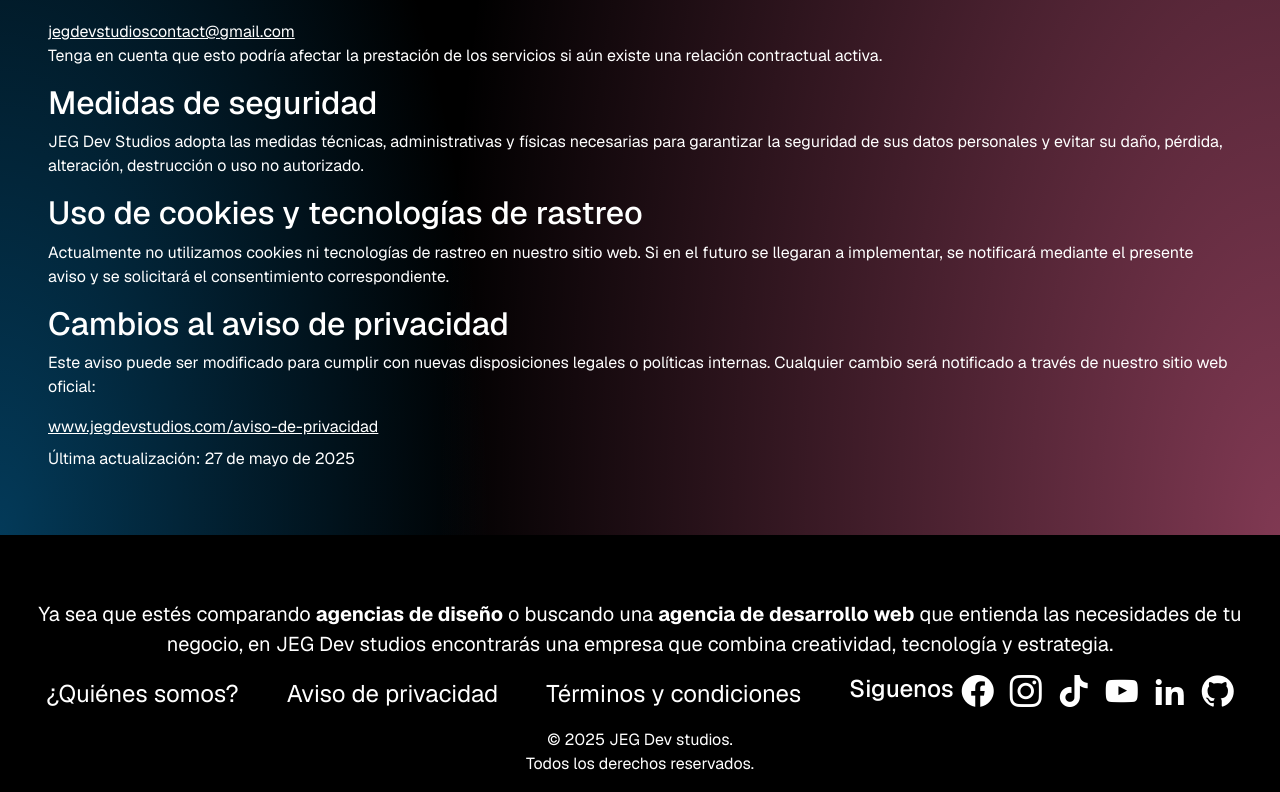
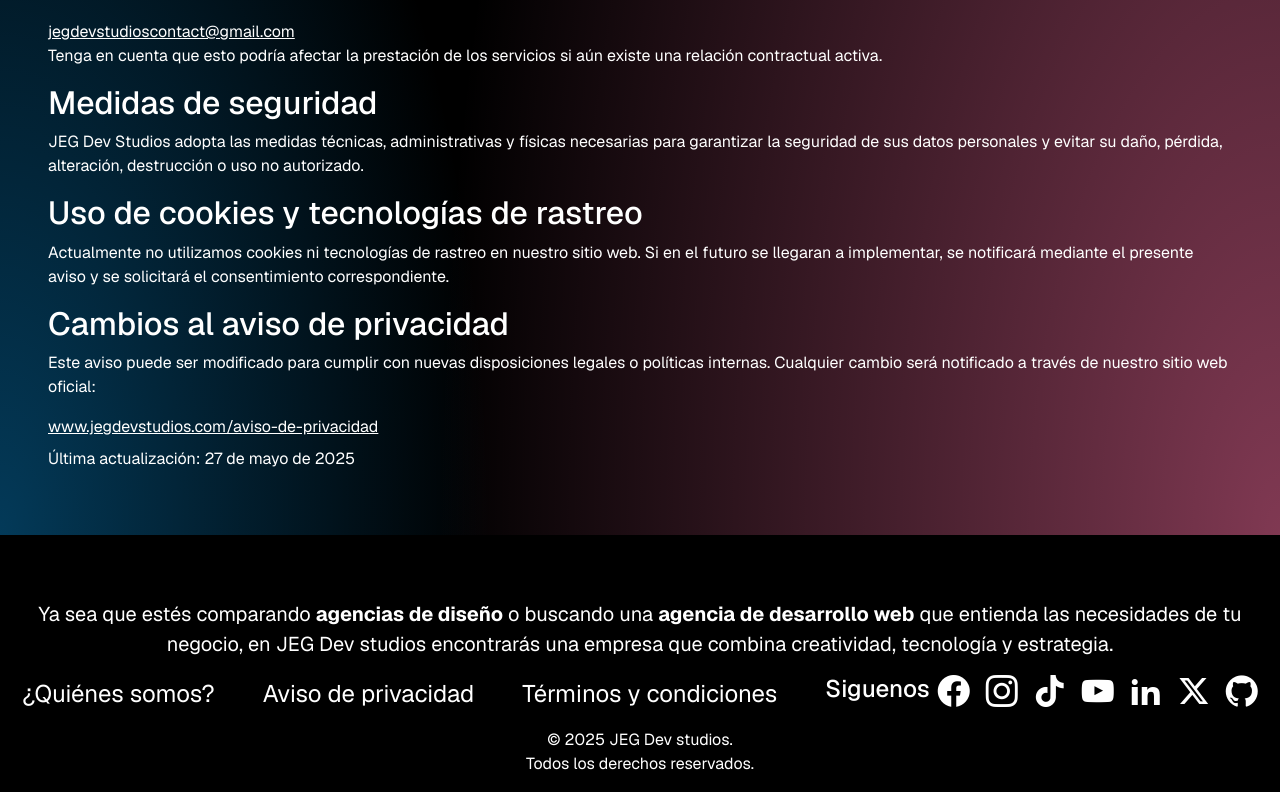
Before and after one commit to JhonnDevJs/jeg-dev-studios-site, a Next.js app: page /aviso-de-privacidad in a window 1280 px wide. Shown: the part 1732-2524 px from the top of the page. Built offline with nearby package versions, Linux system fonts and the light colour scheme.

Commit message:
fix: text anchor

```diff
--- a/src/app/globals.css
+++ b/src/app/globals.css
@@ -110,8 +110,8 @@ body {
 
 .btn-whatsapp {
   position: fixed;
-  bottom: 2rem;
-  right: 2rem;
+  bottom: 8rem;
+  right: 1rem;
   z-index: 2;
 }
 
--- a/src/components/Cards/CardTeam.jsx
+++ b/src/components/Cards/CardTeam.jsx
@@ -32,8 +32,10 @@ function CardTeam({ imageUrl, name, position, description, links }) {
                   tabIndex={0}
                   title={link.title}
                   aria-label={link.title}
-                  className={`link-light link-offset-2 link-underline-opacity-25 link-underline-opacity-100-hover ${link.icon} fs-3 __icons-color`}
-                ></Link>
+                  className={`link-light link-offset-2 link-underline-opacity-25 link-underline-opacity-100-hover`}
+                >
+                  <span className={`${link.icon} fs-3 __icons-color`}></span>
+                </Link>
               ))}
             </div>
           </div>
--- a/src/components/Layout/Footer.jsx
+++ b/src/components/Layout/Footer.jsx
@@ -41,7 +41,7 @@ function Footer() {
             <h2 className="text-white fs-4">Siguenos</h2>
             <div className="d-flex justify-content-center align-items-center gap-3">
               <Link
-                className="d-flex fs-2 text-decoration-none icon-facebook __icons-color"
+                className="d-flex fs-2 text-decoration-none"
                 href="https://www.facebook.com/JEGDevStudios"
                 target="_blank"
                 rel="noopener noreferrer"
@@ -49,9 +49,9 @@ function Footer() {
                 aria-label="Enlace a página de facebook de JEG Dev studios"
                 aria-labelledby="facebook"
                 tabIndex={0}
-              ></Link>
+              ><span className="icon-facebook __icons-color"></span></Link>
               <Link
-                className="d-flex fs-2 text-decoration-none icon-instagram __icons-color"
+                className="d-flex fs-2 text-decoration-none"
                 href="https://instagram.com/jegdevstudios/"
                 target="_blank"
                 rel="noopener noreferrer"
@@ -59,9 +59,9 @@ function Footer() {
                 aria-label="Enlace a perfil de Instagram de JEG Dev studios"
                 aria-labelledby="instagram"
                 tabIndex={0}
-              ></Link>
+              ><span className=" icon-instagram __icons-color"></span></Link>
               <Link
-                className="d-flex fs-2 text-decoration-none icon-tiktok __icons-color"
+                className="d-flex fs-2 text-decoration-none"
                 href="https://www.tiktok.com/@jeg.dev.studios"
                 target="_blank"
                 rel="noopener noreferrer"
@@ -69,9 +69,9 @@ function Footer() {
                 aria-label="Enlace a perfil de TikTok de JEG Dev studios"
                 aria-labelledby="TikTok"
                 tabIndex={0}
-              ></Link>
+              ><span className=" icon-tiktok __icons-color"></span></Link>
               <Link
-                className="d-flex fs-2 text-decoration-none icon-youtube __icons-color"
+                className="d-flex fs-2 text-decoration-none"
                 href="https://www.youtube.com/@jegdevstudios"
                 target="_blank"
                 rel="noopener noreferrer"
@@ -79,9 +79,9 @@ function Footer() {
                 aria-label="Enlace a canal de Youtube de JEG Dev studios"
                 aria-labelledby="Youtube"
                 tabIndex={0}
-              ></Link>
+              ><span className=" icon-youtube __icons-color"></span></Link>
               <Link
-                className="d-flex fs-2 text-decoration-none icon-linkedin-no-bg __icons-color"
+                className="d-flex fs-2 text-decoration-none"
                 href="https://linkedin.com/company/jegdevstudios"
                 target="_blank"
                 rel="noopener noreferrer"
@@ -89,9 +89,19 @@ function Footer() {
                 aria-label="Enlace a perfil de linkedin de JEG Dev studios"
                 aria-labelledby="linkedin"
                 tabIndex={0}
-              ></Link>
+              ><span className=" icon-linkedin-no-bg __icons-color"></span></Link>
               <Link
-                className="d-flex fs-2 text-decoration-none icon-github __icons-color"
+                className="d-flex fs-2 text-decoration-none"
+                href="https://x.com/JEGDevStudios"
+                target="_blank"
+                rel="noopener noreferrer"
+                title="Enlace a perfil de github de JEG Dev studios"
+                aria-label="Enlace a perfil de x (twitter) de JEG Dev studios"
+                aria-labelledby="github"
+                tabIndex={0}
+              ><span className=" icon-x __icons-color"></span></Link>
+              <Link
+                className="d-flex fs-2 text-decoration-none"
                 href="https://github.com/JEGDevStudios"
                 target="_blank"
                 rel="noopener noreferrer"
@@ -99,7 +109,7 @@ function Footer() {
                 aria-label="Enlace a perfil de github de JEG Dev studios"
                 aria-labelledby="github"
                 tabIndex={0}
-              ></Link>
+              ><span className=" icon-github __icons-color"></span></Link>
             </div>
           </section>
         </article>
```
